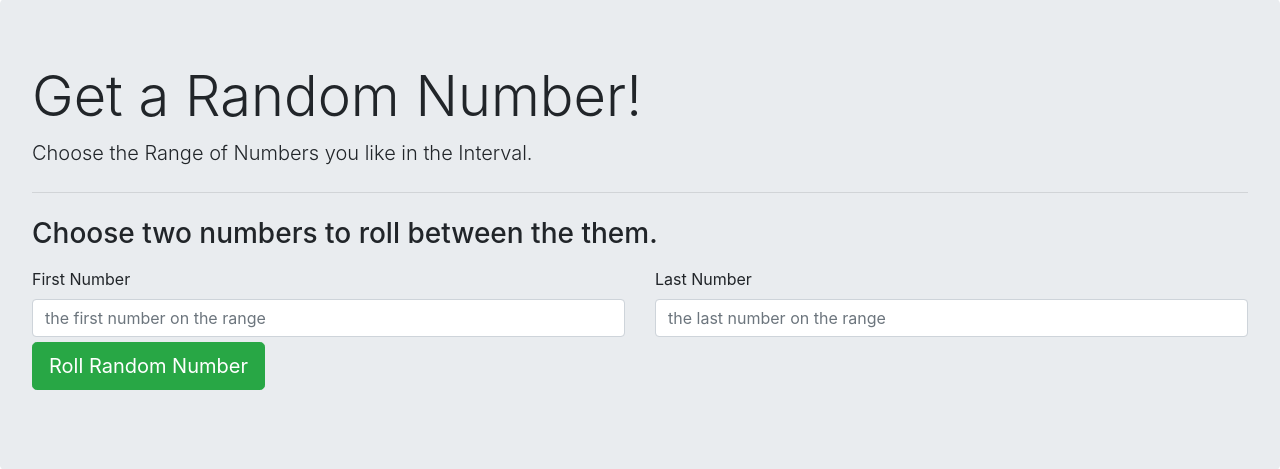
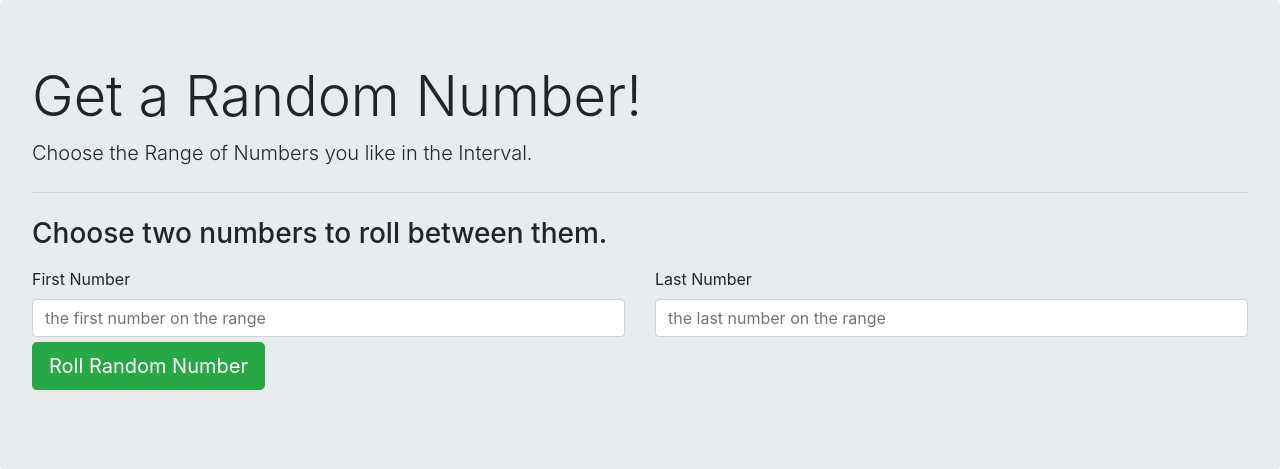
Before and after one commit to erikseyti/FlaskRandomNumber, a Flask app: page / in a window 1280 px wide. Shown: the part 57-526 px from the top of the page. Run offline with Flask 2, Linux system fonts and the light colour scheme; some libraries are stand-ins or nearby versions.

Commit message:
Update text

```diff
--- a/templates/paginaInicial.html
+++ b/templates/paginaInicial.html
@@ -27,7 +27,7 @@
         {% endif %}
 
         <hr class="my-4">
-        <h3>Choose two numbers to roll between the them.</h3>
+        <h3>Choose two numbers to roll between them.</h3>
         <p class="lead">
           <form method='POST'>
             <div class="row" >
```
